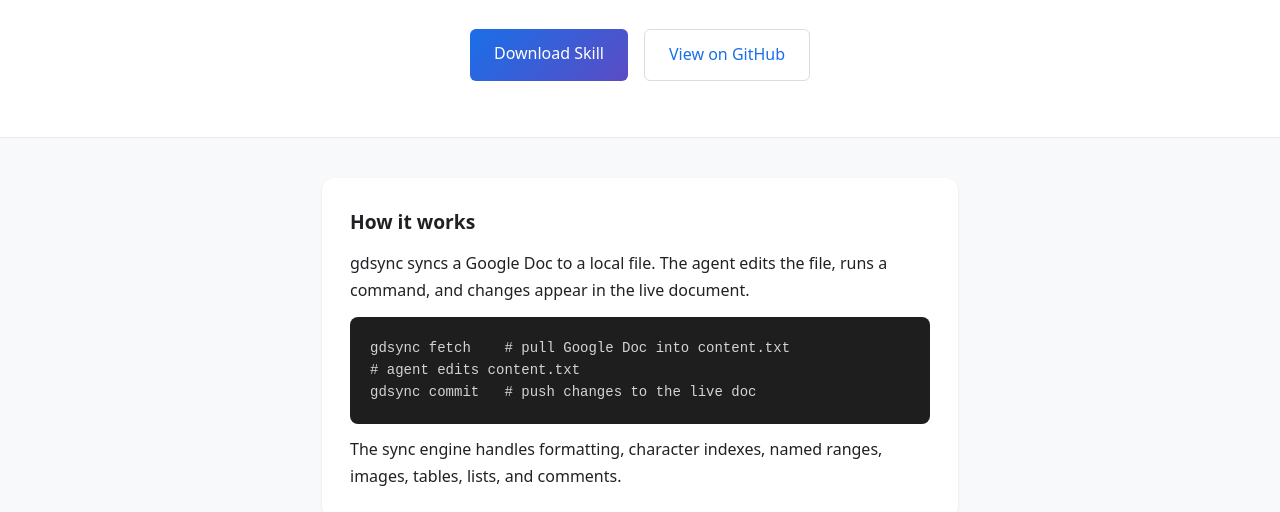
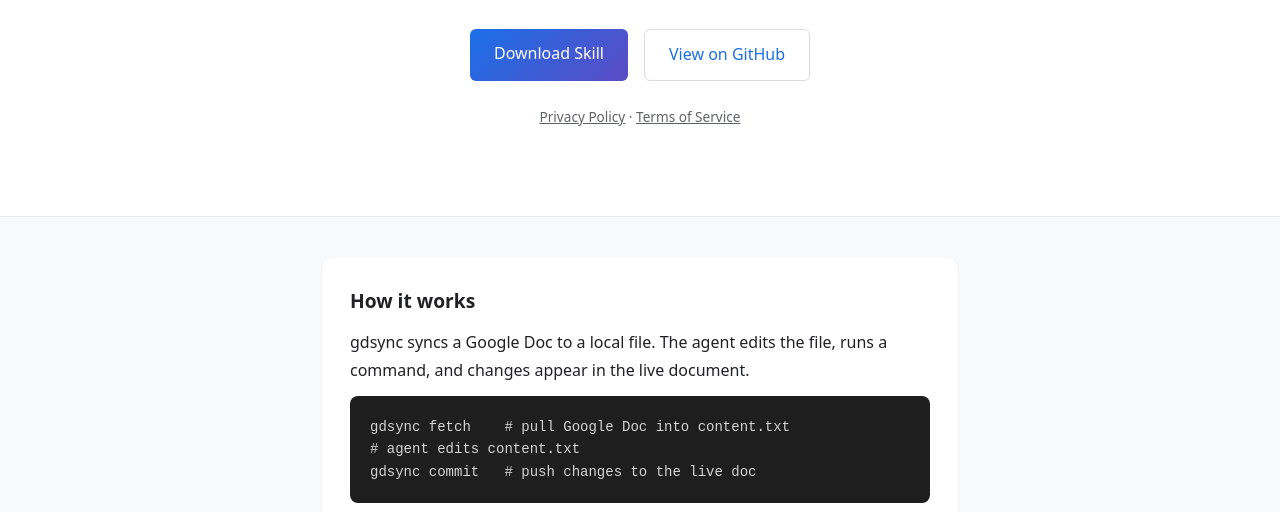
Before and after one commit to kylecooper7/gdsync, a website: page docs/index.html in a window 1280 px wide. Shown: the part 247-759 px from the top of the page. Drawn offline with Linux system fonts and the light colour scheme.

Commit message:
Add prominent privacy/terms links on homepage

```diff
--- a/docs/index.html
+++ b/docs/index.html
@@ -43,6 +43,7 @@
     <a class="btn btn-primary" href="https://github.com/kylecooper7/gdsync/releases/latest/download/gdsync-skill.zip">Download Skill</a>
     <a class="btn btn-secondary" href="https://github.com/kylecooper7/gdsync">View on GitHub</a>
   </div>
+  <p style="margin-top:1.5rem;font-size:0.85rem;color:#5f6368"><a href="privacy.html" style="color:#5f6368">Privacy Policy</a> &middot; <a href="terms.html" style="color:#5f6368">Terms of Service</a></p>
 </div>
 
 <div class="container">
```
